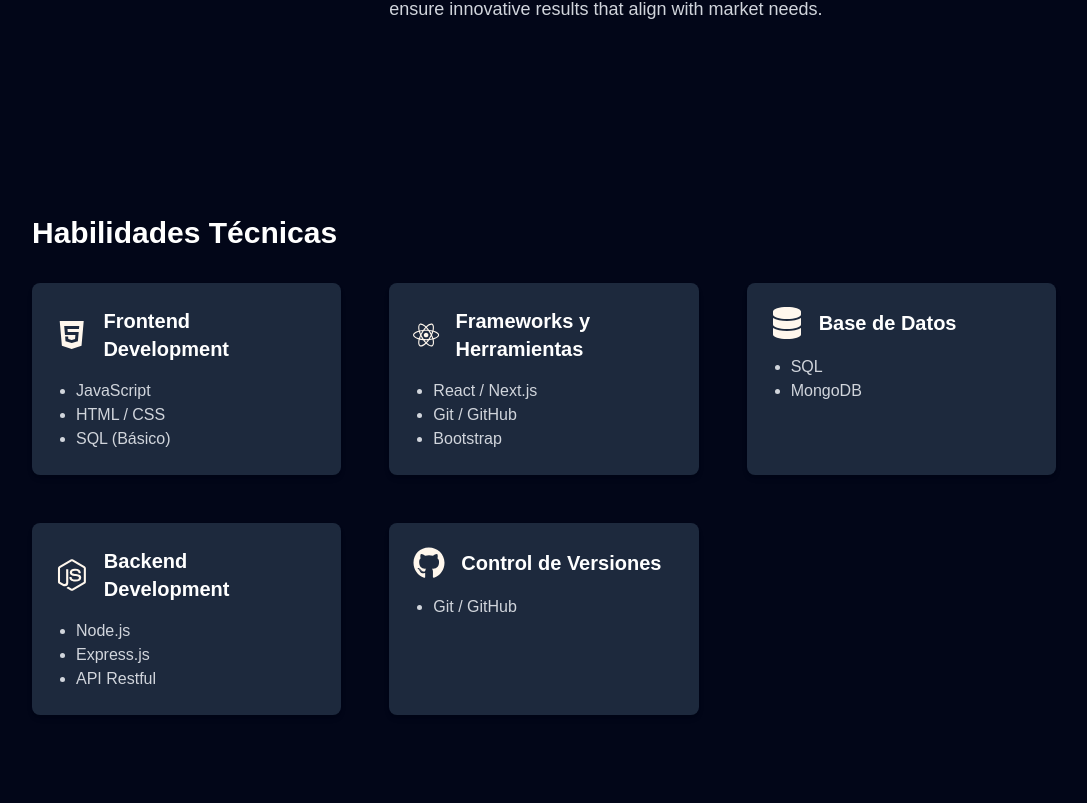
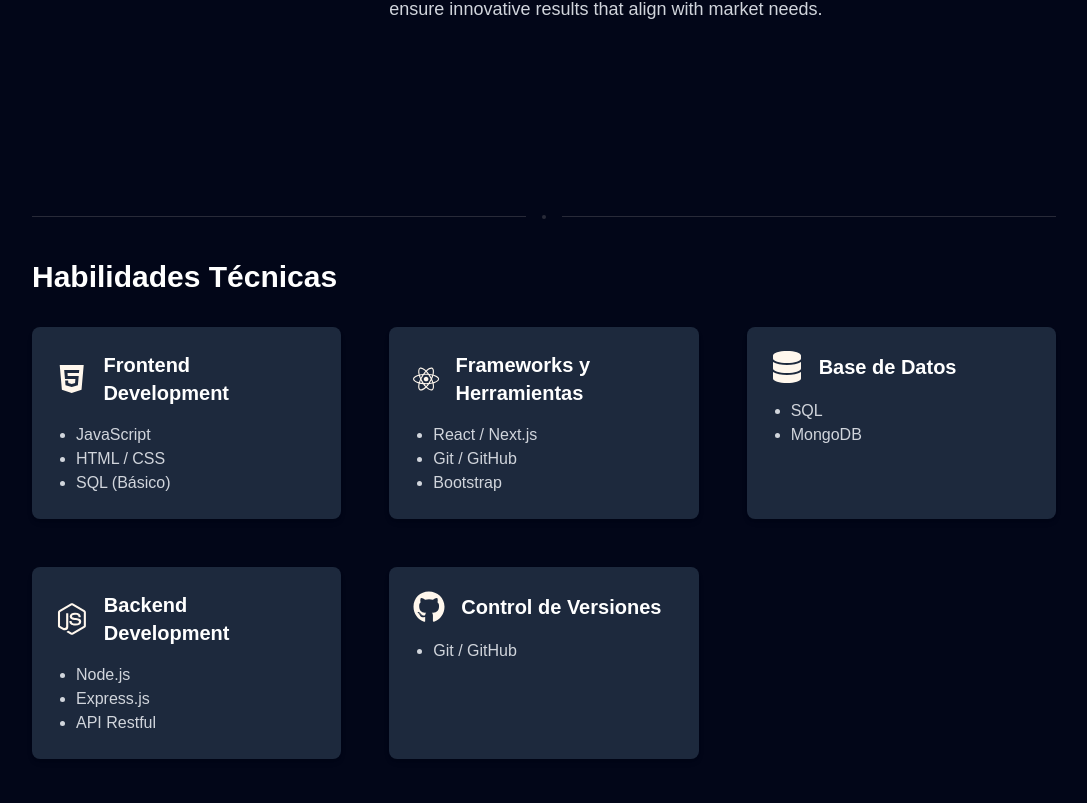
Before and after one commit to LinaMariaV/lina-portafolio, a Next.js app: page / in a window 1280 px wide. Shown: the part 1497-2300 px from the top of the page, without its empty margins (96-1183 px from the left). Built offline with nearby package versions, Linux system fonts and the light colour scheme.

Commit message:
Add Skills

```diff
--- a/src/components/skills/skills.tsx
+++ b/src/components/skills/skills.tsx
@@ -1,9 +1,11 @@
 import { FaReact, FaNodeJs, FaHtml5, FaGithub, FaDatabase } from 'react-icons/fa';
 import { motion } from 'framer-motion'; // Animaciones
+import Separator from '../separator/separator';
 
 export default function Skills() {
   return (
-    <div className="w-full max-w-6xl px-16 py-20 font-[family-name:var(--font-inter)]">
+    <div id= "skills" className="w-full max-w-6xl px-16 py-20 font-[family-name:var(--font-inter)]">
+      <Separator />
       <h2 className="text-3xl font-semibold text-white mb-8">Habilidades Técnicas</h2>
 
       <div className="grid grid-cols-1 sm:grid-cols-2 lg:grid-cols-3 gap-12">
```
